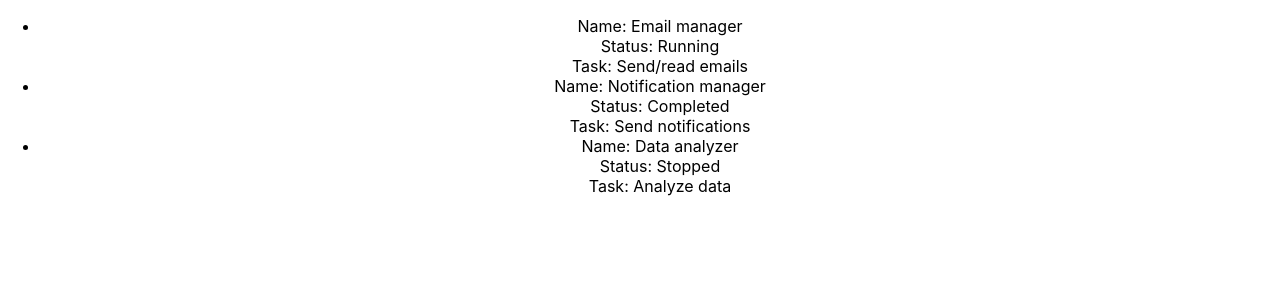
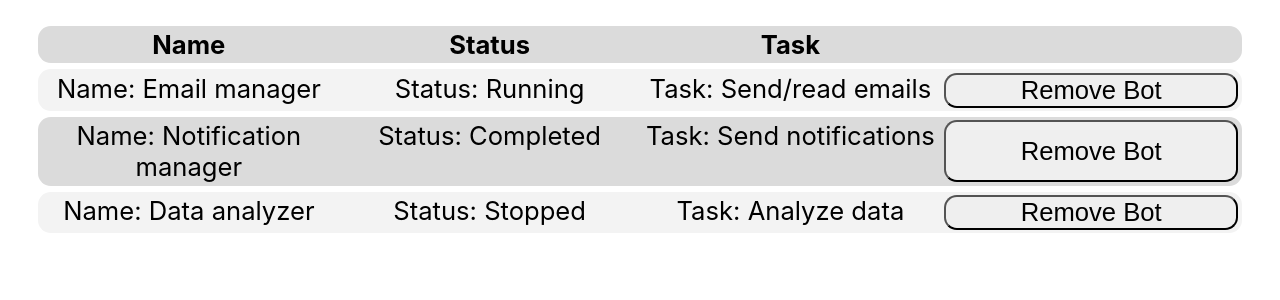
Before and after one commit to LewisSmith291/styling-and-keys, a React (Create React App) app: page / in a window 1280 px wide. Shown: the top 300 px of the page. Built offline with nearby package versions, Linux system fonts and the light colour scheme.

Commit message:
Implemented list to display all bots. Styled the list items

```diff
--- a/src/App.css
+++ b/src/App.css
@@ -1,3 +1,33 @@
 body {
   text-align: center;
+  justify-content: center;
+  display: flex;
 }
+#bot-list{
+  list-style-type: none;
+  padding: 0;
+  margin: 2vw;
+}
+
+ul > :nth-child(even){
+  background-color: rgb(243, 243, 243);
+}
+
+.bot{
+  display: flex;
+  flex-direction: row;
+  margin: 0.5vw;
+  justify-content: space-evenly;
+  background-color: rgb(219, 219, 219);
+  border-radius: 1vw;
+}
+
+.bot > *{
+  font-size: 2vw;
+  width: 23vw;
+  margin: 0.25vw;
+}
+
+button {
+  border-radius: 1vw;
+}
--- a/src/App.js
+++ b/src/App.js
@@ -25,9 +25,19 @@ function GetBotList(props){
     <div className="bot-name">Name: {bot.name}</div>
     <div className="bot-status">Status: {bot.status}</div>
     <div className="bot-task">Task: {bot.task}</div>
+    <button>Remove Bot</button>
   </li>
   )
-  return (<ul id="bot-list">{list}</ul>);
+  return (
+    <ul id="bot-list">
+      <li key="headers" className='bot'>
+        <div className='header'><b>Name</b></div>
+        <div className='header'><b>Status</b></div>
+        <div className='header'><b>Task</b></div>
+        <div className='header'></div>
+      </li>
+      {list}
+    </ul>);
 }
 
 export default App;
```
